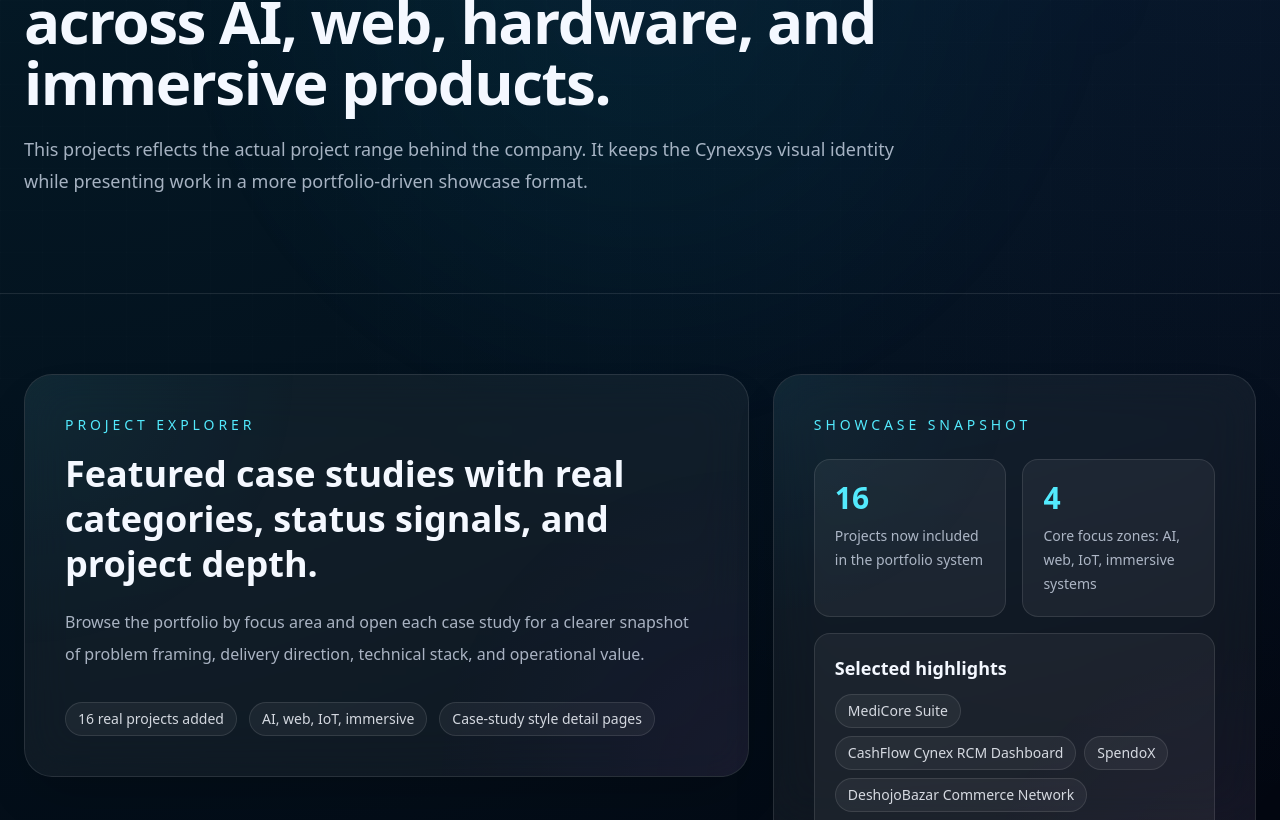
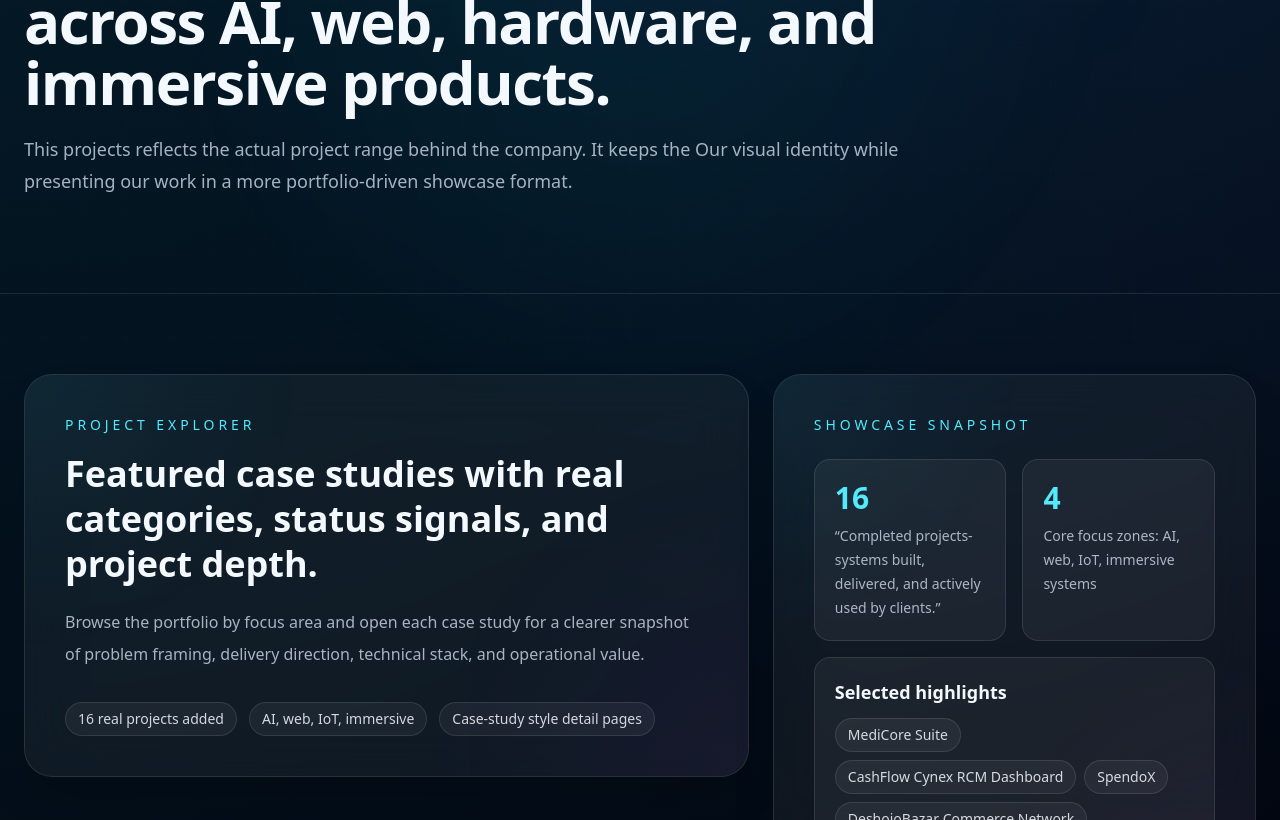
Before and after one commit to elprottoy-dev/cynexsys, a Next.js app: page /projects in a window 1280 px wide. Shown: the part 420-1240 px from the top of the page. Built offline with nearby package versions, Linux system fonts and the light colour scheme.

Commit message:
Update page.tsx

```diff
--- a/app/projects/page.tsx
+++ b/app/projects/page.tsx
@@ -17,7 +17,7 @@ export default function ProjectsPage() {
     <PageShell
       eyebrow="Projects"
       title="A premium showcase of real shipped systems, experiments, platforms, and execution across AI, web, hardware, and immersive products."
-      description="This projects reflects the actual project range behind the company. It keeps the Cynexsys visual identity while presenting work in a more portfolio-driven showcase format."
+      description="This projects reflects the actual project range behind the company. It keeps the Our visual identity while presenting our work in a more portfolio-driven showcase format."
     >
       <div className="grid gap-6 xl:grid-cols-[1.2fr_0.8fr]">
         <Reveal>
@@ -44,7 +44,7 @@ export default function ProjectsPage() {
             <div className="mt-6 grid gap-4 sm:grid-cols-2">
               <div className="rounded-2xl border border-[color:var(--line)] bg-[color:var(--panel)] p-5">
                 <div className="text-3xl font-black text-cyan-300">16</div>
-                <div className="mt-2 text-sm leading-6 text-[color:var(--muted)]">Projects now included in the portfolio system</div>
+                <div className="mt-2 text-sm leading-6 text-[color:var(--muted)]"> “Completed projects- systems built, delivered, and actively used by clients.”</div>
               </div>
               <div className="rounded-2xl border border-[color:var(--line)] bg-[color:var(--panel)] p-5">
                 <div className="text-3xl font-black text-cyan-300">4</div>
```
